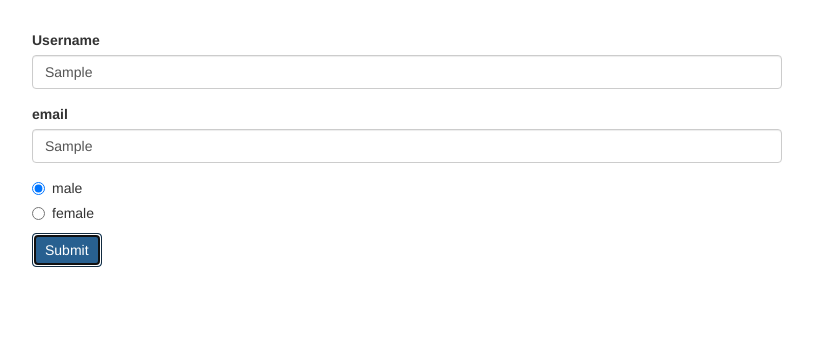
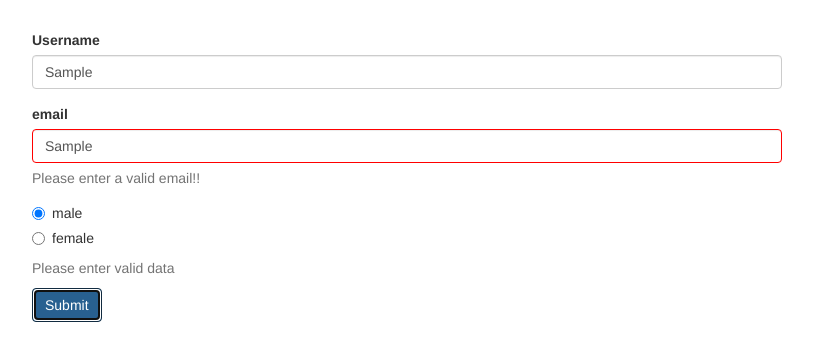
Before and after one commit to Maharoz/Reactive-form-Angular, an Angular app: page / in a window 1280 px wide. Both pictures are taken after typing "Sample", "Sample" into the empty fields and a click on the button "Submit". Shown: the top 360 px of the page, without its empty margins (233-1046 px from the left). Built offline with nearby package versions, Linux system fonts and the light colour scheme.

Commit message:
Reactive getting access to control

```diff
--- a/src/app/app.component.css
+++ b/src/app/app.component.css
@@ -1,3 +1,7 @@
 .container {
   margin-top: 30px;
 }
+
+input.ng-invalid.ng-touched{
+  border : 1px solid red;
+}
--- a/src/app/app.component.html
+++ b/src/app/app.component.html
@@ -8,7 +8,11 @@
             type="text"
             id="username"
             formControlName="username"
-            class="form-control">
+            class="form-control"
+           >
+            <span
+            *ngIf="!signupForm.get('username').valid && signupForm.get('username').touched"
+             class="help-block">Please enter a valid username !!</span>
         </div>
         <div class="form-group">
           <label for="email">email</label>
@@ -17,6 +21,9 @@
             id="email"
             formControlName="email"
             class="form-control">
+            <span
+            *ngIf="!signupForm.get('email').valid && signupForm.get('email').touched"
+             class="help-block">Please enter a valid email!!</span>
         </div>
         <div class="radio" *ngFor="let gender of genders">
           <label>
@@ -26,6 +33,9 @@
               [value]="gender">{{ gender }}
           </label>
         </div>
+        <span
+            *ngIf="!signupForm.valid && signupForm.touched"
+             class="help-block">Please enter valid data</span>
         <button class="btn btn-primary" type="submit">Submit</button>
       </form>
     </div>
```
